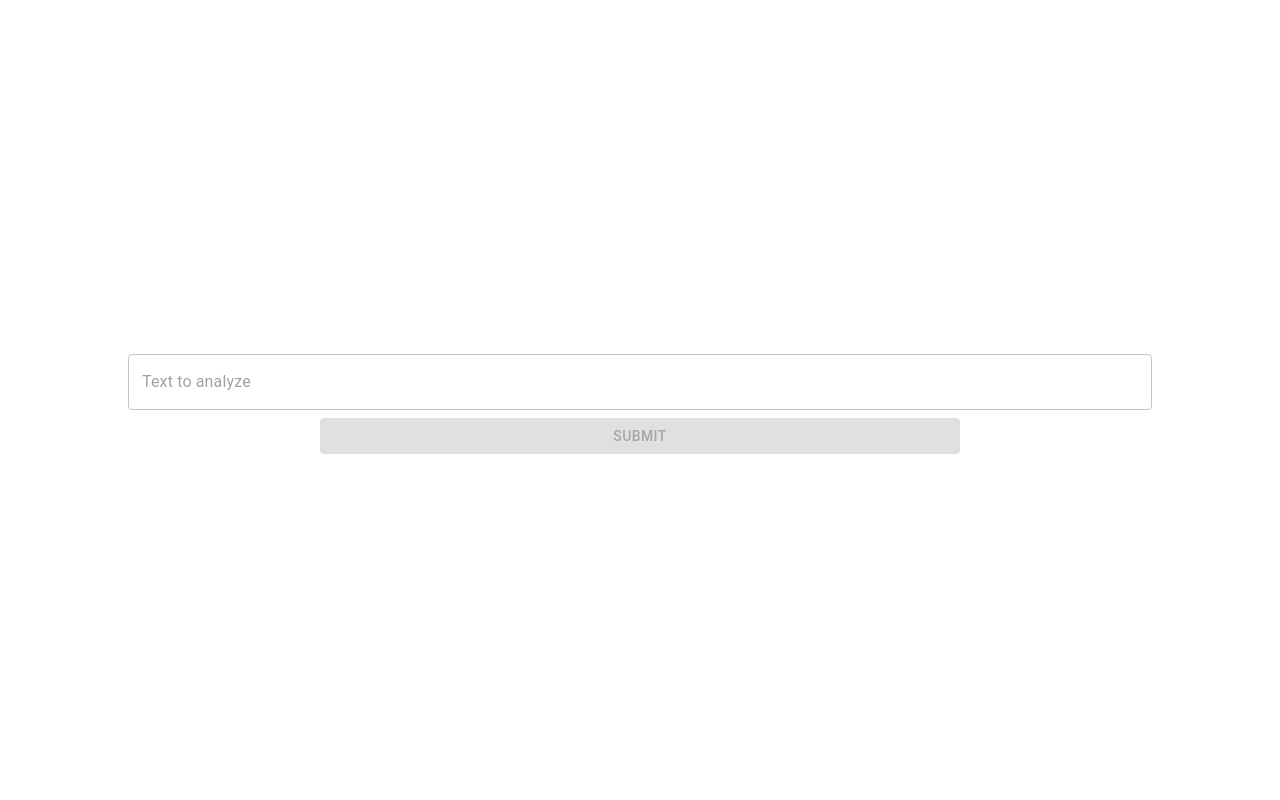
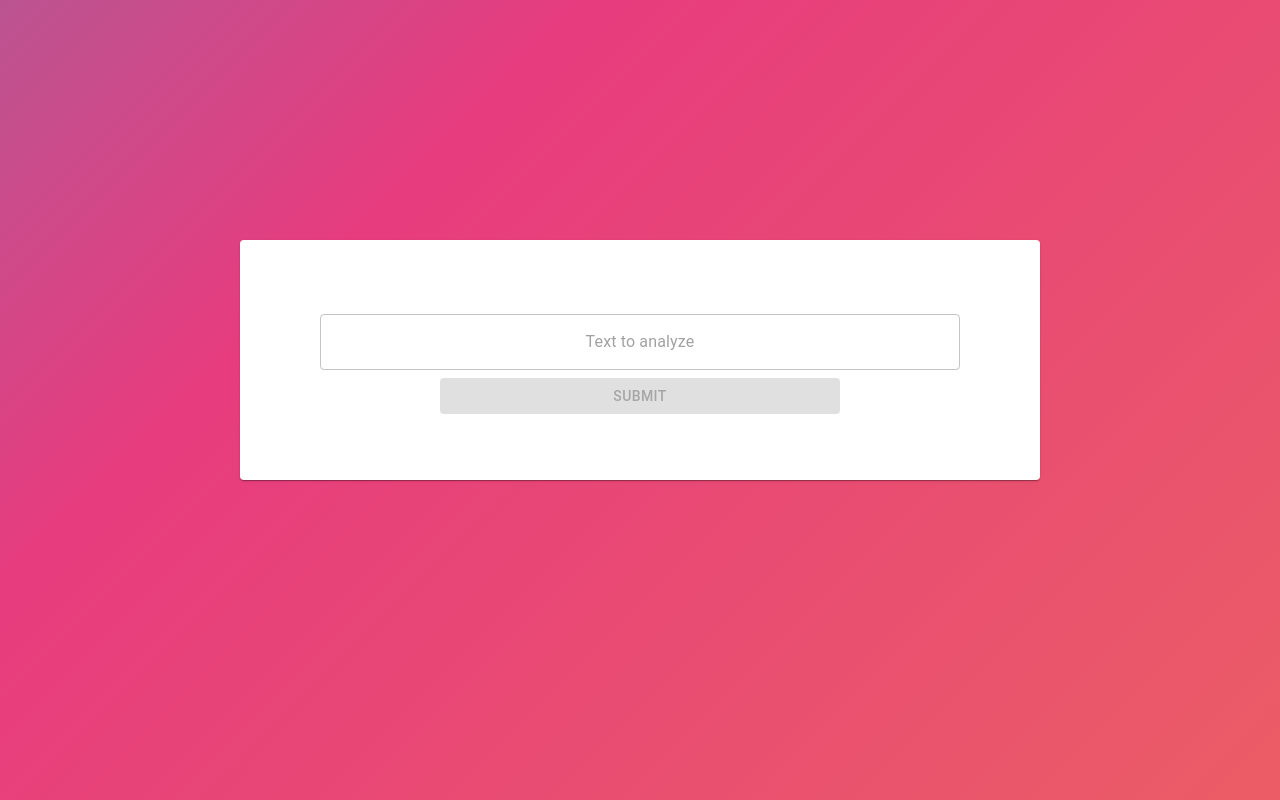
Before and after one commit to Gustafssonz/refappDemo, a React (Create React App) app: page / in a window 1280 px wide. Built offline with nearby package versions, Linux system fonts and the light colour scheme.

Commit message:
Darkmode/lightmode init

```diff
--- a/src/App.tsx
+++ b/src/App.tsx
@@ -1,26 +1,36 @@
-import React, { useEffect } from 'react';
+import React from 'react';
 import { analyzeText } from './analysis'
 import { useState } from 'react';
 import InputBox from 'components/InputBox';
 import OutputBox from 'components/OutputBox';
 import IData from 'models/IData';
-import { CircularProgress, makeStyles } from '@material-ui/core';
+import { Card, CardContent, CircularProgress, makeStyles, Slide } from '@material-ui/core';
 
 const useStyles = makeStyles(() => ({
   app: {
     display: 'flex',
     alignContent: 'center',
     flexWrap: 'wrap',
+    justifyContent: 'center',
+
+    '& .MuiCard-root': {
+    display: 'flex',
+    alig: 'center',
     flexDirection: 'column',
+    minWidth: '50rem',
+    minHeight: '15rem',
+    alignItems: 'center',
     justifyContent: 'center',
-    width: '100%'
+    }
   },
 }));
 
 function App() {
   const classes = useStyles();
 
-  const dataTest: IData = { numLetters: 0, numWords: 0}
+
+  // Data
+  const dataTest: IData = { numLetters: 0, numWords: 0 }
   const [data, setData] = useState("");
   const [results, setResults] = useState(dataTest);
   const [isLoading, setLoading] = useState<boolean>(false);
@@ -39,16 +49,20 @@ function App() {
   if (isLoading) {
     return (
       <div className={classes.app}>
-      <CircularProgress />
+        <Card className={classes.app}>
+            <CircularProgress />
+        </Card>
       </div>
     );
   }
   return (
     <div className={classes.app}>
-      {results.numLetters === 0 ?
-        <InputBox handleClick={() => clickAlert()} handleChange={(e) => handleChange(e)} currentData={data} /> :
-        <OutputBox data={results} />
-      }
+      <Card>
+        {results.numLetters === 0 ?
+          <InputBox handleClick={() => clickAlert()} handleChange={(e) => handleChange(e)} currentData={data} /> :
+          <OutputBox data={results} />
+        }
+      </Card>
     </div>
   );
 }
--- a/src/components/InputBox.tsx
+++ b/src/components/InputBox.tsx
@@ -9,11 +9,6 @@ interface IInputBox {
   }
   const useStyles = makeStyles(theme => ({
 	inputbox: {
-	  display: 'flex',
-	  alignItems: 'center',
-	  flexWrap: 'wrap',
-	  justifyContent: 'center',
-	  flexDirection: 'column',
 	  margin: theme.spacing(1),
 	  width: '80%',
 
@@ -35,7 +30,7 @@ const InputBox = ({ handleClick, handleChange, currentData}:IInputBox ) => {
 
 	return (
 		<>
-			<TextField id="outlined-textarea" className={classes.inputbox} variant="outlined" placeholder="Text to analyze" multiline onChange={handleChange} ></TextField>
+			<TextField className={classes.inputbox} variant="outlined" placeholder="Text to analyze" onChange={handleChange} ></TextField>
 			<Button disabled={currentData.length!<1} className={classes.button} variant="contained" color="default" onClick={handleClick}>Submit</Button>
 		</>
 	);
--- a/src/index.css
+++ b/src/index.css
@@ -6,9 +6,63 @@ body {
   -webkit-font-smoothing: antialiased;
   -moz-osx-font-smoothing: grayscale;
 }
-html, body, #root, #root>div {
-  height: 100%
+
+html,
+body,
+#root,
+#root>div {
+  width: 100wh;
+  height: 90vh;
+  color: #fff;
+  background: linear-gradient(-45deg, #EE7752, #E73C7E, #23A6D5, #23D5AB);
+  background-size: 400% 400%;
+  -webkit-animation: Gradient 15s ease infinite;
+  -moz-animation: Gradient 15s ease infinite;
+  animation: Gradient 15s ease infinite;
 }
+
+@-webkit-keyframes Gradient {
+  0% {
+    background-position: 0% 50%
+  }
+
+  50% {
+    background-position: 100% 50%
+  }
+
+  100% {
+    background-position: 0% 50%
+  }
+}
+
+@-moz-keyframes Gradient {
+  0% {
+    background-position: 0% 50%
+  }
+
+  50% {
+    background-position: 100% 50%
+  }
+
+  100% {
+    background-position: 0% 50%
+  }
+}
+
+@keyframes Gradient {
+  0% {
+    background-position: 0% 50%
+  }
+
+  50% {
+    background-position: 100% 50%
+  }
+
+  100% {
+    background-position: 0% 50%
+  }
+}
+
 
 code {
   font-family: source-code-pro, Menlo, Monaco, Consolas, 'Courier New',
```
Also changed, not shown: src/style/Theme.css (added, +11 -0 lines).
